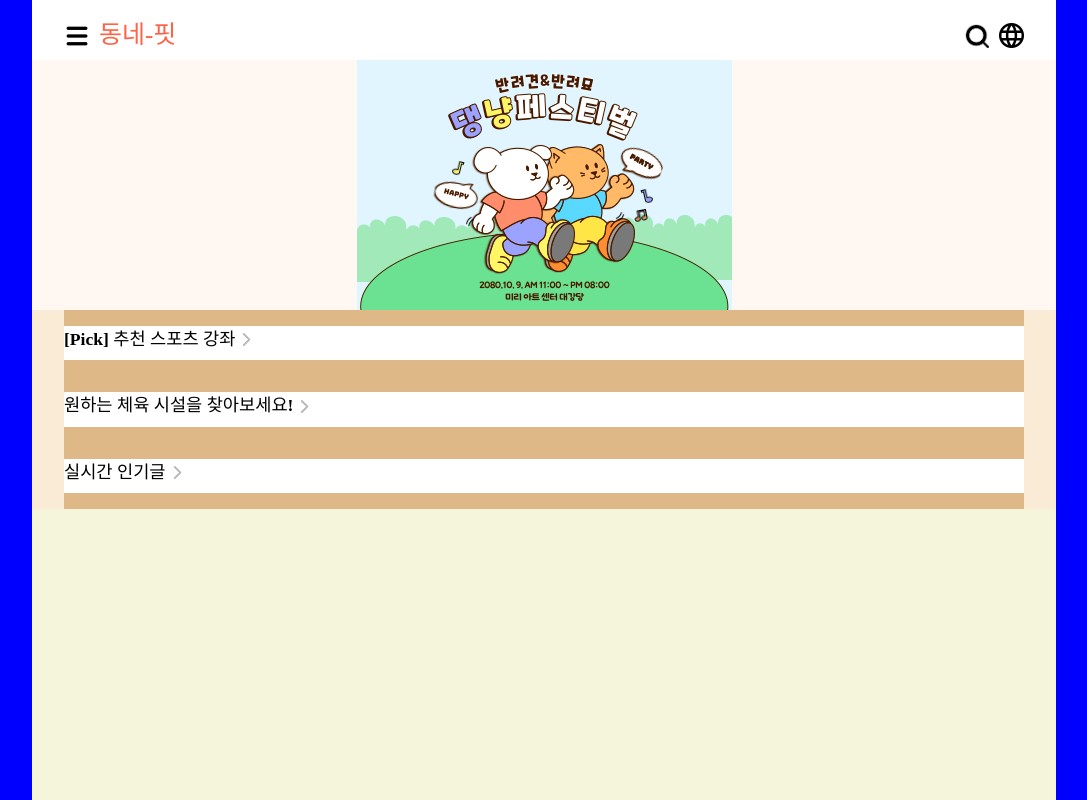
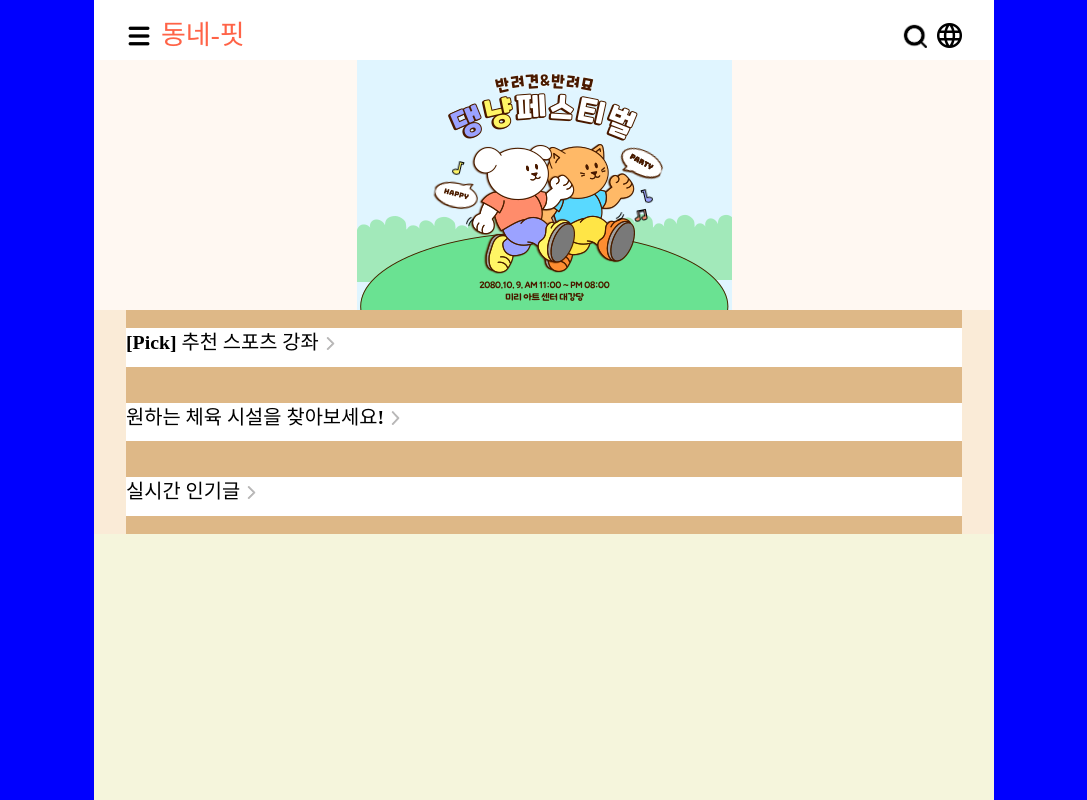
Before and after one commit to DongNae-FIT/DongNae-FIT-FE, a React (Vite) app: page / in a window 1280 px wide. Shown: the whole page, without its empty margins (96-1183 px from the left). Built offline with nearby package versions, Linux system fonts and the light colour scheme; a web font is replaced by a local one.

Commit message:
20241130_19:56

```diff
--- a/src/App.jsx
+++ b/src/App.jsx
@@ -27,6 +27,7 @@ import NewPost from "@/pages/CommunityPages/NewPost";
 
 import MyPageMain from "@/pages/MyPages/MyPageMain";
 import EditProfile from "@/pages/MyPages/EditProfile";
+import SetLocation from "@/pages/MyPages/SetLocation";
 
 import SearchMain from "@/pages/SearchPages/SearchIMain";
 import SearchResultAll from "@/pages/SearchPages/SearchResultAll";
@@ -48,14 +49,21 @@ function App() {
     "/community/post/new",
     "/login",
     "/mypage/edit/profile",
+    "/mypage/set/location",
   ];
 
-  const backHeaderPaths = ["/class/detail", "/gym/detail", "/login"];
+  const backHeaderPaths = [
+    "/class/detail",
+    "/gym/detail",
+    "/login",
+    "/community/post",
+  ];
 
   const editorHeaderTexts = {
     "/class/review/new": t("class.review_write"),
     "/community/post/new": t("community.write"),
     "/mypage/edit/profile": t("mypage.edit_profile"),
+    "/mypage/set/location": t("mypage.set_locaiton"),
   };
 
   const editorHeaderTitle = editorHeaderTexts[location.pathname] || "";
@@ -88,6 +96,7 @@ function App() {
 
         <Route path="/mypage" element={<MyPageMain />} />
         <Route path="/mypage/edit/profile" element={<EditProfile />} />
+        <Route path="/mypage/set/location" element={<SetLocation />} />
 
         <Route path="/search" element={<SearchMain />} />
         <Route path="/search/result/all" element={<SearchResultAll />} />
--- a/src/components/MenuSideTab.module.css
+++ b/src/components/MenuSideTab.module.css
@@ -1,12 +1,13 @@
 .sidetab {
   position: fixed;
   top: 0;
-  left: 0;
+  left: var(--side-tab-left);
   height: 100%;
   background-color: var(--white);
   color: var(--black);
   z-index: 30;
-  min-width: 70vw;
+  max-width: 500px;
+  width: 80vw;
 }
 
 .sidetab__logo {
--- a/src/index.css
+++ b/src/index.css
@@ -1,3 +1,5 @@
+@import url("//fonts.googleapis.com/earlyaccess/notosanskr.css");
+
 * {
   margin: 0;
   padding: 0;
@@ -51,19 +53,21 @@ input::-webkit-inner-spin-button {
   /* 여백 변수 설정 */
   --body-padding: 16px;
   --default-padding: 16px;
+
   --header-height: 60px;
   --banner-height: 250px;
   --map-height: 300px;
+  --profile-edit-img: 80px;
+  --side-tab-left: 0;
 
-  --font-size-logo: 30px;
-  --font-size-logo-en: 27px;
+  --font-size-logo: 27px;
+  --font-size-logo-en: 25px;
 
   background-color: blue;
 }
 
 body {
   width: 100%;
-  max-width: 1024px;
   min-width: 300px;
   min-height: 100vh;
   background-color: beige;
@@ -73,12 +77,25 @@ body {
 
 /* 태블릿용 스타일 (화면 너비가 768px 이상일 때) */
 @media (min-width: 768px) {
+  :root {
+    --body-padding: 32px;
+    --default-padding: 18px;
+    font-size: 18px;
+    --profile-edit-img: 90px;
+  }
 }
 
 /* 데스크톱용 스타일 (화면 너비가 1024px 이상일 때) */
 @media (min-width: 1024px) {
   :root {
     --body-padding: 32px;
+    --default-padding: 18px;
+    font-size: 18px;
+    --profile-edit-img: 90px;
+    --side-tab-left: calc((100vw - 900px) * 0.5);
+  }
+  body {
+    width: 900px;
   }
 }
 
@@ -104,5 +121,3 @@ body {
   font-weight: 600;
   font-style: normal;
 }
-
-@import url("//fonts.googleapis.com/earlyaccess/notosanskr.css");
--- a/src/layouts/Header/DefaultHeader.jsx
+++ b/src/layouts/Header/DefaultHeader.jsx
@@ -17,7 +17,6 @@ const DefaultHeader = () => {
     i18n.changeLanguage(lang);
     setSelectedLang(lang); // 언어 변경 시 선택된 언어 업데이트
     setShowDropdown(false);
-    console.log(lang);
   };
 
   const onClickTitle = (e) => {
@@ -48,14 +47,7 @@ const DefaultHeader = () => {
         className={styles["header__icon"]}
         onClick={() => setShowMenu(true)}
       />
-      <div
-        className={`${styles["header__title"]} ${
-          selectedLang === "ko"
-            ? styles["header__title-ko"]
-            : styles["header__title-en"]
-        }`}
-        onClick={onClickTitle}
-      >
+      <div className={styles["header__title"]} onClick={onClickTitle}>
         {t("title")}
       </div>
 
--- a/src/layouts/Header/DefaultHeader.module.css
+++ b/src/layouts/Header/DefaultHeader.module.css
@@ -7,6 +7,7 @@
   display: flex;
   flex-direction: row;
   align-items: center;
+  justify-content: center;
   background-color: var(--white);
   gap: 10px;
   z-index: 20;
@@ -22,14 +23,8 @@
   font-family: var(--font-family-logo);
   color: var(--main-color);
   cursor: pointer;
-}
-
-.header__title-ko {
-  font-size: 25px;
-}
-
-.header__title-en {
-  font-size: var(--font-size-logo-en);
+  font-size: var(--font-size-logo);
+  line-height: 1;
 }
 
 .header__language {
@@ -65,9 +60,10 @@
 .overlay {
   position: fixed;
   top: 0;
-  right: 0;
+  left: var(--side-tab-left);
   width: 100vw;
   height: 100vh;
   background-color: rgba(0, 0, 0, 0.5);
   z-index: 25;
+  max-width: 900px;
 }
--- a/src/locales/en.json
+++ b/src/locales/en.json
@@ -66,6 +66,7 @@
     "content_placeholder": "Enter content."
   },
   "mypage": {
+    "auth_false": "Login is required",
     "edit_profile": "Edit Profile",
     "nickname": "Nickname",
     "age": "Age",
--- a/src/pages/CommunityPages/CommunityPost.module.css
+++ b/src/pages/CommunityPages/CommunityPost.module.css
@@ -20,7 +20,8 @@
   background-color: azure;
   gap: 8px;
   align-items: center;
-  justify-content: space-between; /* dots-icon을 오른쪽 끝으로 */
+  justify-content: space-between;
+  padding-bottom: calc(var(--default-padding) * 1);
 }
 
 .post__profile-img {
@@ -47,15 +48,15 @@
   width: 15px;
 }
 
-.post__tite {
+.post__title {
   font-size: 1rem;
   font-weight: 500;
-  padding: var(--default-padding) 0;
+  padding-bottom: calc(var(--default-padding) * 0.3);
 }
 
 .post__content {
   font-size: 1rem;
-  padding-bottom: calc(var(--default-padding) * 0.8);
+  padding-bottom: calc(var(--default-padding) * 1.2);
 }
 
 .post__buttons {
--- a/src/pages/MyPages/EditProfile.module.css
+++ b/src/pages/MyPages/EditProfile.module.css
@@ -7,11 +7,13 @@
 }
 
 .edit-profile__img {
-  padding: calc(var(--default-padding) * 3) 0;
+  padding-top: calc(var(--default-padding) * 3);
+  padding-bottom: calc(var(--default-padding) * 2);
 }
 
 .profile__img {
-  width: 70px;
+  width: var(--profile-edit-img);
+  border-radius: 50%;
 }
 
 .info__input {
--- a/src/pages/MyPages/MyPageMain.jsx
+++ b/src/pages/MyPages/MyPageMain.jsx
@@ -47,7 +47,12 @@ const MyPageMain = () => {
           >
             {t("mypage.edit_profile")}
           </button>
-          <button className={styles["button"]}>
+          <button
+            className={styles["button"]}
+            onClick={() => {
+              navigate("/mypage/set/location");
+            }}
+          >
             {t("mypage.set_locaiton")}
           </button>
         </div>
--- a/src/pages/MyPages/MyPageMain.module.css
+++ b/src/pages/MyPages/MyPageMain.module.css
@@ -72,14 +72,14 @@
   padding: calc(var(--default-padding) * 1.5) var(--body-padding);
   display: flex;
   flex-direction: column;
-  gap: 27px;
+  gap: 30px;
 }
 
 .my-page-main__section {
   background-color: white;
   display: flex;
   flex-direction: column;
-  gap: 12px;
+  gap: 14px;
 }
 
 .section__title {
--- /dev/null
+++ b/src/pages/MyPages/SetLocation.jsx
@@ -0,0 +1,31 @@
+import styles from "@/pages/MyPages/SetLocation.module.css";
+import { useState } from "react";
+import { useTranslation } from "react-i18next";
+import { useNavigate } from "react-router-dom";
+
+const SetLocation = () => {
+  const { t } = useTranslation();
+  const [location, setLocation] = useState("기존 위치");
+  const navigate = useNavigate();
+
+  return (
+    <div className={styles["set-location"]}>
+      <div className={styles["input-row"]}>
+        <img
+          src={"/icon/icon_location_black.png"}
+          className={styles["location-icon"]}
+        />
+        <input
+          type="text"
+          className={styles["input"]}
+          placeholder={t("additional_info.location_placeholder")}
+          value={location}
+          onChange={(e) => setLocation(e.target.value)}
+        />
+      </div>
+      <div className={styles["map"]}>지도</div>
+    </div>
+  );
+};
+
+export default SetLocation;
--- /dev/null
+++ b/src/pages/MyPages/SetLocation.module.css
@@ -0,0 +1,33 @@
+.set-location {
+  display: flex;
+  flex-direction: column;
+  width: 100%;
+}
+
+.input-row {
+  display: flex;
+  flex-direction: row;
+  padding: var(--default-padding) var(--body-padding);
+  width: 100%;
+  align-items: center;
+  gap: 5px;
+}
+
+.location-icon {
+  height: 26px;
+}
+
+.input {
+  background-color: white;
+  padding: 0.4em 0.8em;
+  font-size: 0.9rem;
+  border: 1px solid var(--sub-grey);
+  border-radius: 5px;
+  width: 100%;
+  flex: 1;
+}
+
+.map {
+  height: var(--map-height);
+  background-color: azure;
+}
```
Also changed, not shown: public/icon/icon_location_black.png (added).
